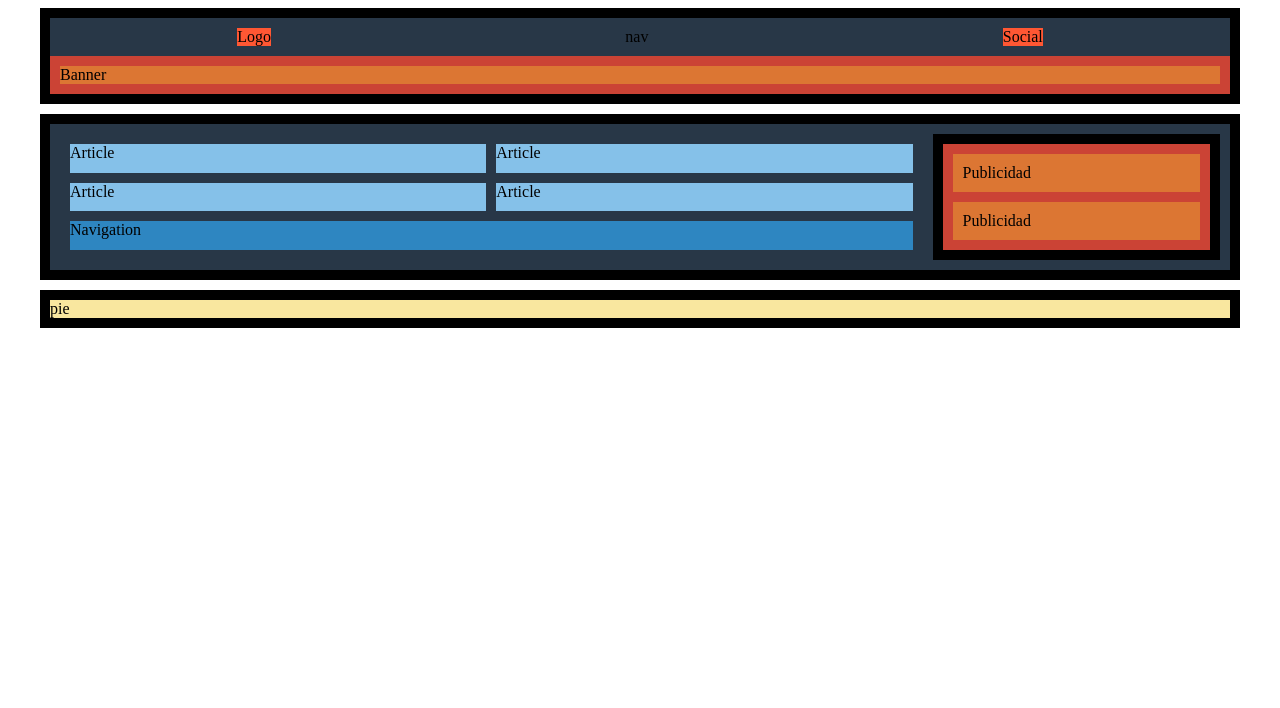
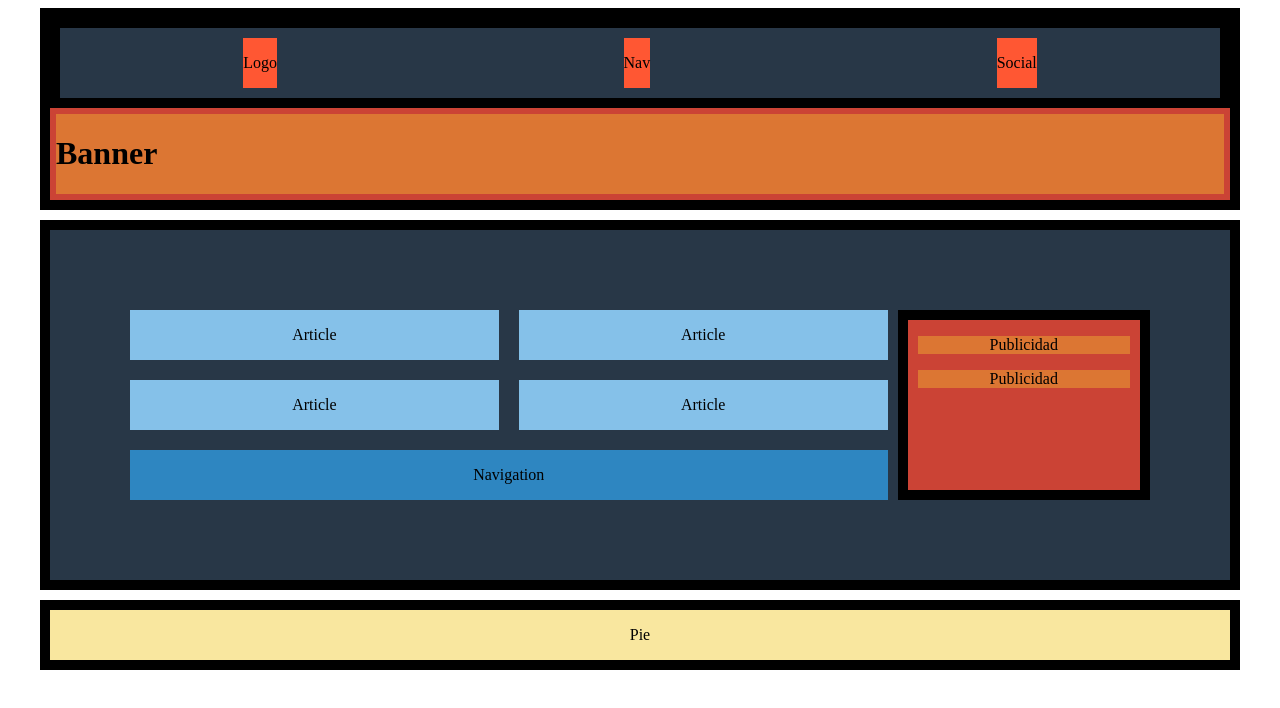
Before and after one commit to IsadoraMatias/Exercici-HTML-i-CSS, a plain HTML site: page nivell-1/index.html in a window 1280 px wide. Drawn offline with Linux system fonts and the light colour scheme.

Commit message:
Last adjustments

```diff
--- a/nivell-1/index.html
+++ b/nivell-1/index.html
@@ -10,27 +10,28 @@
     <div class="container">
         <header>
             <div class="navbar">
-                <div class="logo">Logo</div>
-                <nav>nav</nav>
-               <div class="social">Social</div>
+                <div class="logo"><p>Logo</p></div>
+                <nav><p>Nav</p></nav>
+               <div class="social"><p>Social</p></div>
             </div>
-           <div class="banner">Banner</div>
+           <div class="banner"><h1>Banner</h1>
+        </div>
         </header>
         <main class="main-content">
             <div class="articles">
-                <div class="item1">Article</div>
-                <div class="item2">Article</div>
-                <div class="item3">Article</div>
-                <div class="item4">Article</div>
-                <div class="item5">Navigation</div>
+                <div class="item1"><p>Article</p></div>
+                <div class="item2"><p>Article</p></div>
+                <div class="item3"><p>Article</p></div>
+                <div class="item4"><p>Article</p></div>
+                <div class="item5"><p>Navigation</p></div>
                  </div>
                  <aside class="advertising">
-                     <div class="ad">Publicidad</div>
-                     <div class="ad">Publicidad</div>
+                     <div class="ad"><p>Publicidad</p></div>
+                     <div class="ad"><p>Publicidad</p></div>
                  </aside>
         </main>
 
-        <footer>pie</footer>
+        <footer><p>Pie</p></footer>
     </div>
 
 </body>
--- a/style.css
+++ b/style.css
@@ -1,14 +1,19 @@
-body{
+/* body{
   height: 100%;
-  box-sizing: border-box;
-  }
+  margin: 0;
+  }    */
 
   .container{
     max-width: 1200px;
     margin: auto;
     }
 
-header {
+    p {
+        text-align: center;
+        color: #010101;
+    }
+
+  header {
     border: solid 10px black;
     margin-bottom: 10px;
     background-color: #283747;
@@ -17,16 +22,16 @@ header {
 .navbar {
     display: flex;
     justify-content: space-around;
-
     padding: 10px;
+    border: solid 10px black;
     }
 
-.logo, .nav, .social {
+.logo, nav, .social {
     background-color: #FF5733;
     }
 
 .banner {
-    border: solid 10px #cb4335;
+    border: solid 6px #cb4335;
     background-color: #dc7633;
 }
 
@@ -36,20 +41,18 @@ header {
  gap: 10px;
  border: solid 10px black;
  background-color: #283747;
- padding: 10px;
+ padding: 80px;
 }
 
 .articles {
     display: grid;
-    gap: 10px;
+    gap: 20px;
     grid-template-columns: 2fr 2fr;
-    padding: 10px;
-}
+    }
 
 .item1, .item2, .item3, .item4 {
     background-color: #85c1e9;
-    gap: 10px;
-}
+  }
 
 .item5 {
     grid-column: span 2;
@@ -59,13 +62,13 @@ header {
 .advertising {
     background-color:#cb4335;
     border: solid 10px black;
+
 }
 
 .ad {
     margin: 10px;
     background-color:#dc7633;
-    padding: 10px;
-}
+  }
 
 footer {
     margin-top: 10px;
```
